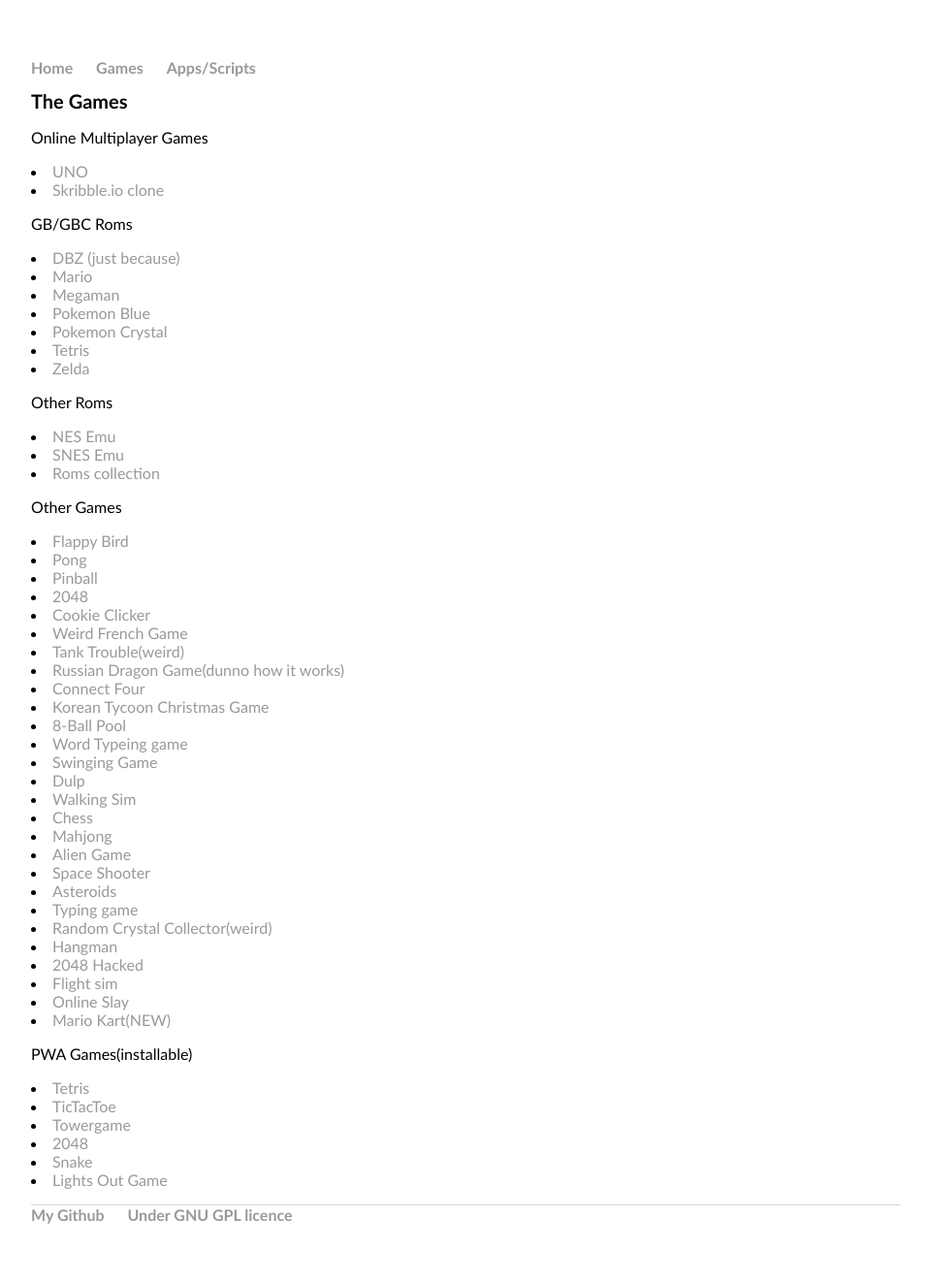
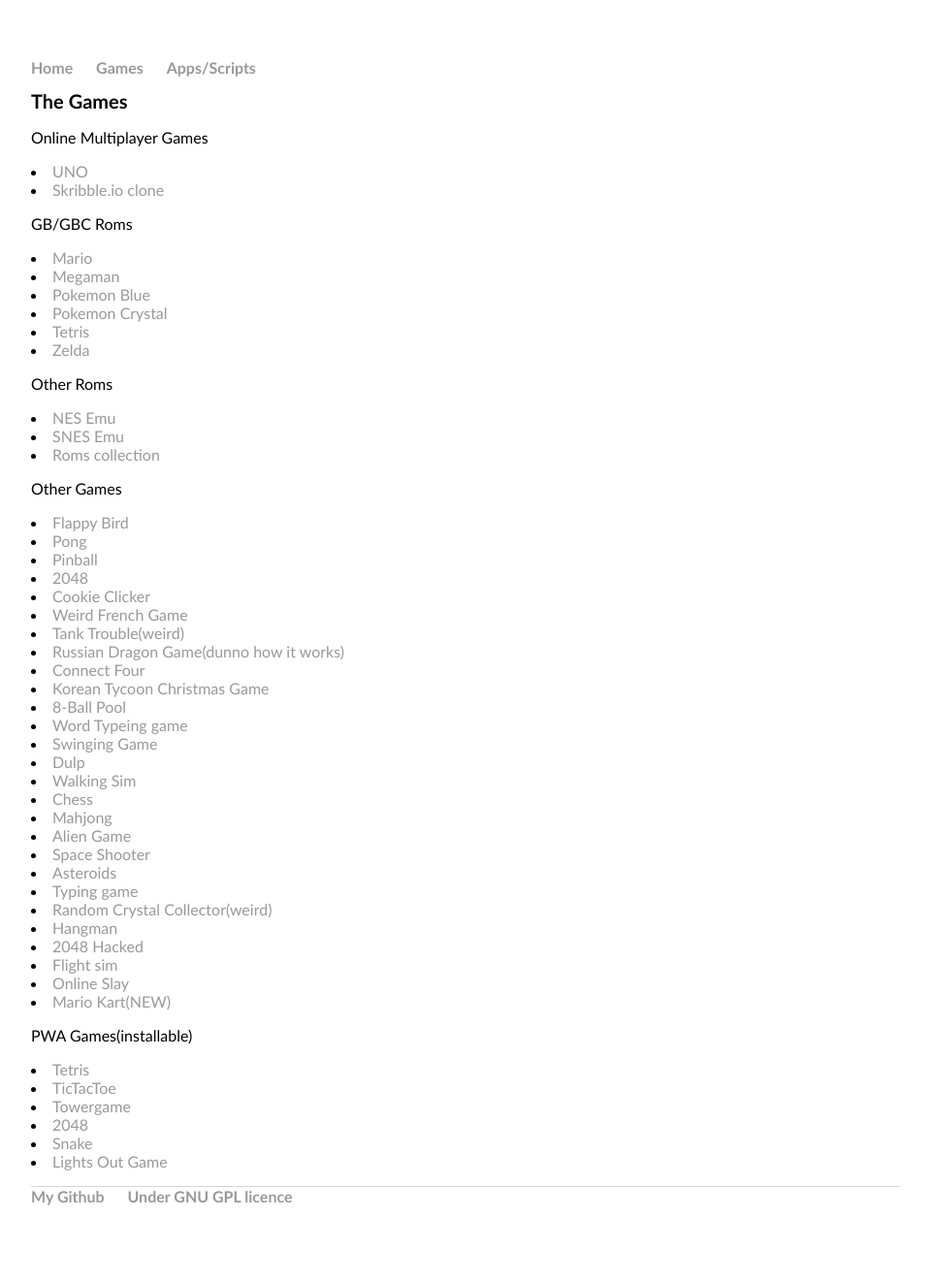
Before and after one commit to hen6003/hen6003.github.io, a Jekyll site: the page built from games/index.html, in a window 1280 px wide. Shown: the whole page at 97% size, without its empty margins (160-1119 px from the left). Built offline with Jekyll 4.4.1, drawn with Linux system fonts in a browser that asks for light colours.

Commit message:
Update index.html

```diff
--- a/games/index.html
+++ b/games/index.html
@@ -8,12 +8,11 @@
 	<li><a href="https://uno-card-game.herokuapp.com/">UNO</a></li>
 	<li><a href="http://scribble.rs/">Skribble.io clone</a></li>
 	<p>GB/GBC Roms</p>
-	<li><a href="/games/web5">DBZ (just because)</a></li>
 	<li><a href="/games/web3">Mario</a></li>
 	<li><a href="/games/web4">Megaman</a></li>
 	<li><a href="/games/web">Pokemon Blue</a></li>
 	<li><a href="/games/web1">Pokemon Crystal</a></li>
-	<li><a href="/games/web2">Tetris</a></li>
+	<li><a href="/games/web5">Tetris</a></li>
 	<li><a href="/games/web6">Zelda</a></li>
 	<p>Other Roms</p>
 	<li><a href="http://peteward44.github.io/WebNES/index_app.html">NES Emu</a></li>
```
